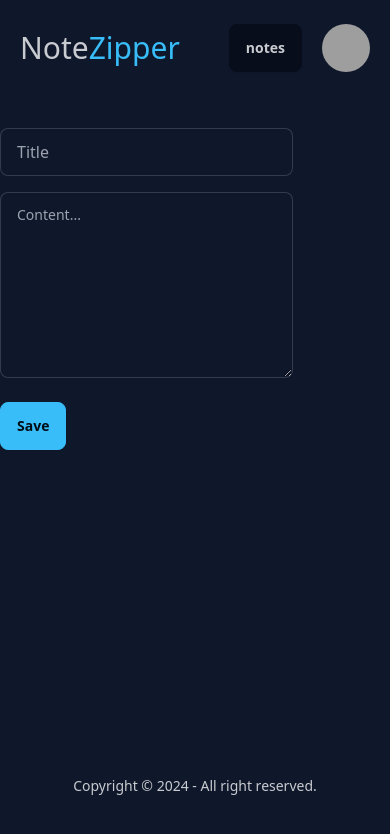
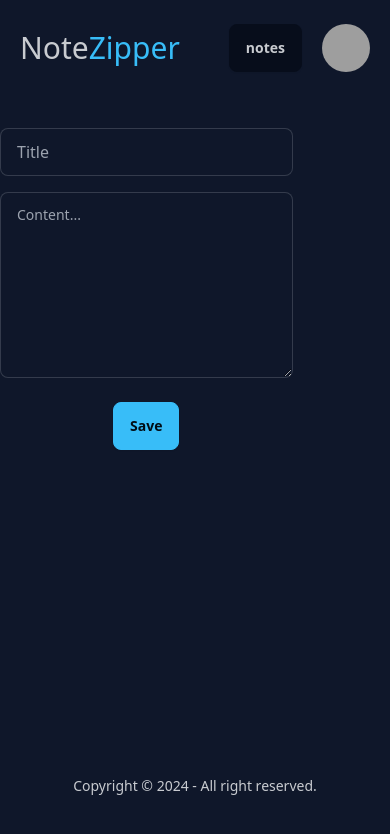
Before and after one commit to brain-ambani/notes-app-mern, a React (Create React App) app in the folder client/: page /new-note in a window 390 px wide. Shown: the top 834 px of the page. Built offline with nearby package versions, Linux system fonts and the light colour scheme; grey boxes are pictures that could not be loaded.

Commit message:
updated the new note page

```diff
--- a/client/src/pages/newNote.js
+++ b/client/src/pages/newNote.js
@@ -1,6 +1,6 @@
 const NewNote = () => {
   return (
-    <form className="w-3/4 mt-8 flex flex-col items-start justify-items-start">
+    <form className="w-3/4 mt-8 flex flex-col items-center sm:items-start ">
       <input
         type="text"
         placeholder="Title"
```
